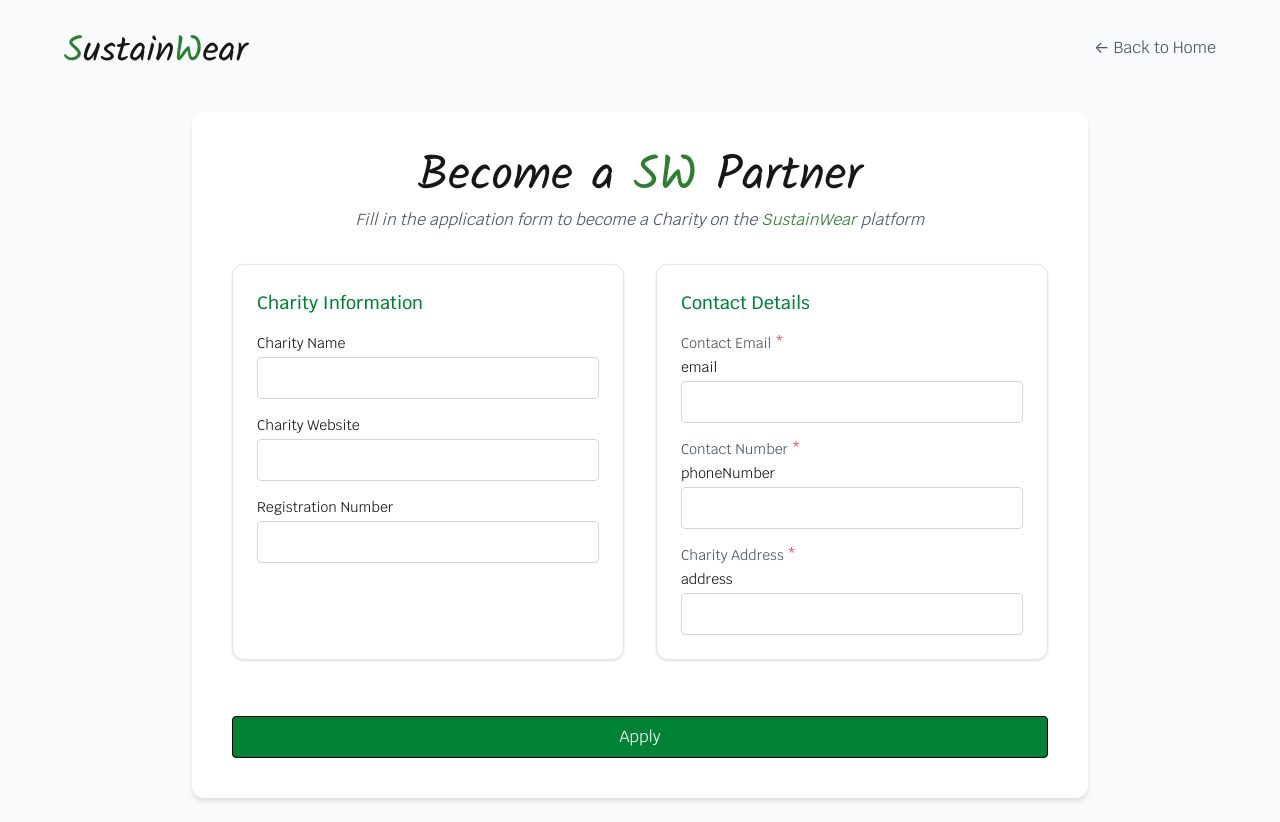
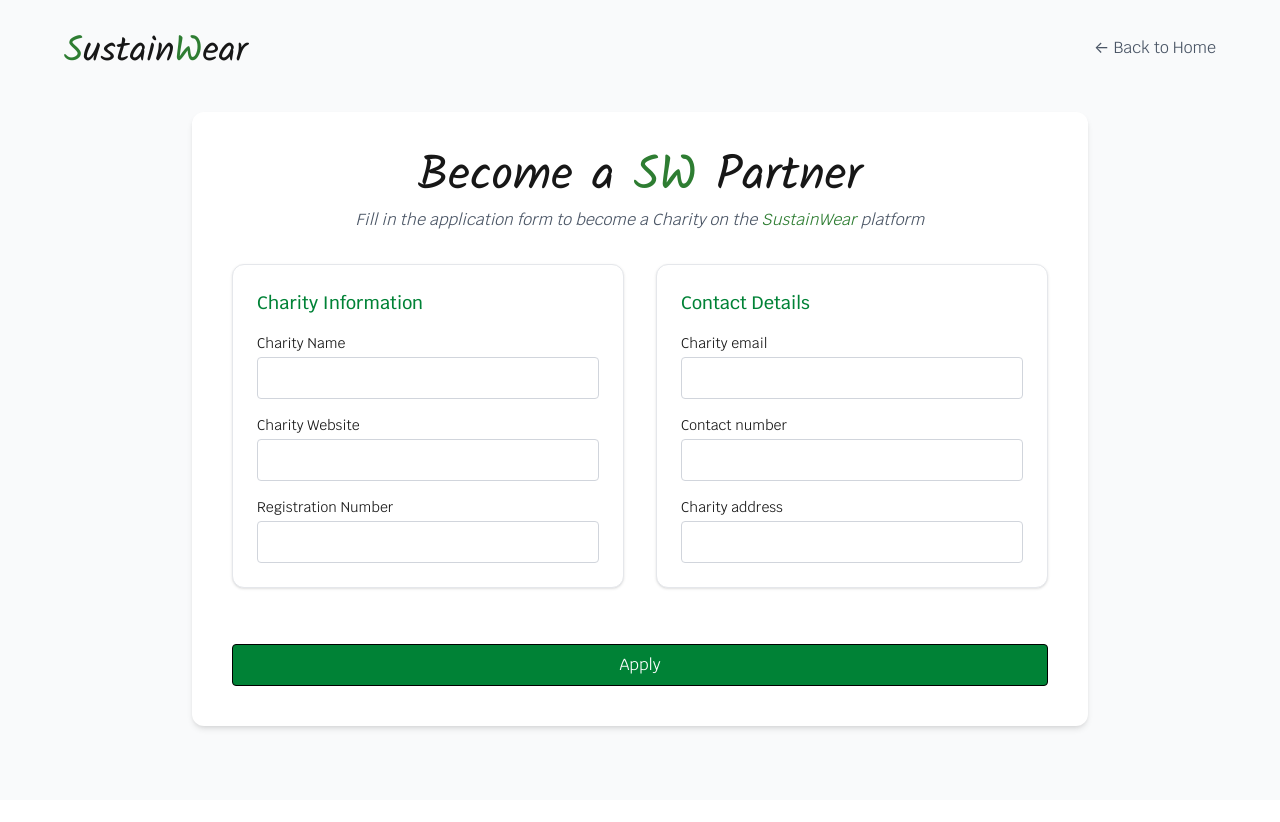
Before and after one commit to Rameen-dev/ase-2025-group-1, a Next.js app: page /auth/charity-application in a window 1280 px wide. After the commit the page ends 800 px from the top, so only its background shows below. Built offline with nearby package versions, Linux system fonts and the light colour scheme.

Commit message:
added error message to frontend for charity application form

```diff
--- a/src/app/auth/charity-application/page.tsx
+++ b/src/app/auth/charity-application/page.tsx
@@ -155,33 +155,24 @@ export default function CharityApplicationPage() {
 
               <div className="flex flex-col gap-4">
                 <div>
-                  <label className="block text-sm text-gray-600 mb-1">
-                    Contact Email <span className="text-red-500">*</span>
-                  </label>
                   <Input
-                    label="email"
+                    label="Charity email"
                     {...register("email")}
                     error={errors.email?.message}
                   />
                 </div>
 
                 <div>
-                  <label className="block text-sm text-gray-600 mb-1">
-                    Contact Number <span className="text-red-500">*</span>
-                  </label>
                   <Input
-                    label="phoneNumber"
+                    label="Contact number"
                     {...register("phoneNumber")}
                     error={errors.phoneNumber?.message}
                   />
                 </div>
 
                 <div>
-                  <label className="block text-sm text-gray-600 mb-1">
-                    Charity Address <span className="text-red-500">*</span>
-                  </label>
                   <Input
-                    label="address"
+                    label="Charity address"
                     {...register("address")}
                     error={errors.address?.message}
                   />
--- a/src/lib/validation.ts
+++ b/src/lib/validation.ts
@@ -52,8 +52,7 @@ export const charityApplicationSchema = z
     charityWebsite: z.string().url("Enter valid URL"),
     registrationNumber: z
       .number()
-      .min(1, "Enter a valid registration number")
-      .nullable(),
+      .min(1, "Enter a valid registration number"),
     email: z
       .string()
       .trim()
@@ -63,7 +62,7 @@ export const charityApplicationSchema = z
       .string()
       .trim()
       .regex(/^[+\d\s()-]{7,20}$/, "Invalid phone number format"),
-    address: z.string().trim()
+    address: z.string().trim().min(1, "Address is required"),
   })
 
 // This creates a TS type that matches the schema above
```
